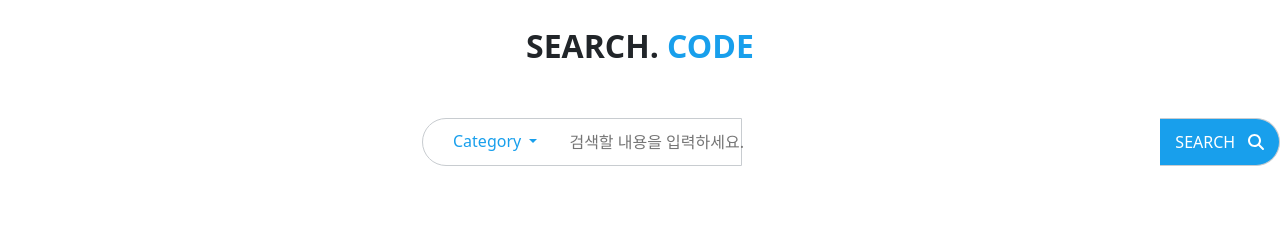
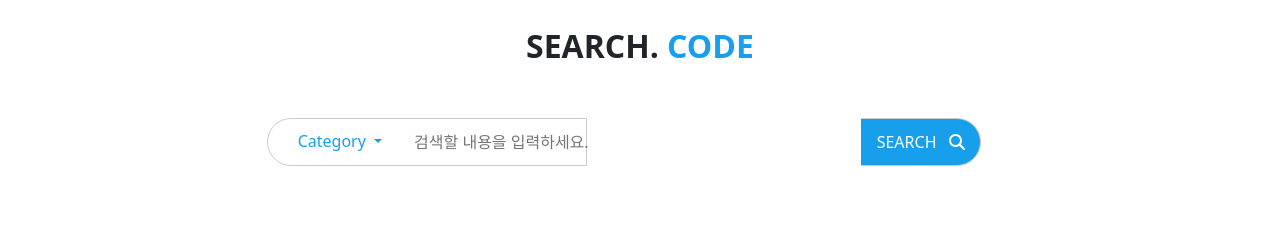
Before and after one commit to beansby/react-coco, a React (Create React App) app: page /search in a window 1280 px wide. Shown: the part 128-362 px from the top of the page. Built offline with nearby package versions, Linux system fonts and the light colour scheme; no server answers.

Commit message:
css 수정

```diff
--- a/src/components/SearchBar.js
+++ b/src/components/SearchBar.js
@@ -18,8 +18,8 @@ function SearchBar(){
         //         </form>
         //     </div>
         // </div>
-        <div className='search-container'>
-            <div className="search-wrapper">
+        <div className='search-container row'>
+            <div className="search-wrapper col-8 text-end">
                 {/*검색 키워드 선택(기술 스택)*/}
                 <div className='search-keyword'>
                     <UncontrolledDropdown>
@@ -58,10 +58,12 @@ function SearchBar(){
 
             </div>
 
-            <button type="submit" className="search-button">
-                <div> SEARCH &nbsp; </div>
-                <FontAwesomeIcon icon={faMagnifyingGlass} className='fa'/>
-            </button>
+            <div className='col-4 text-start'>
+                <button type="submit" className="search-button">
+                    <div> SEARCH &nbsp; </div>
+                    <FontAwesomeIcon icon={faMagnifyingGlass} className='fa'/>
+                </button>
+            </div>
         </div>
     )
 }
```
